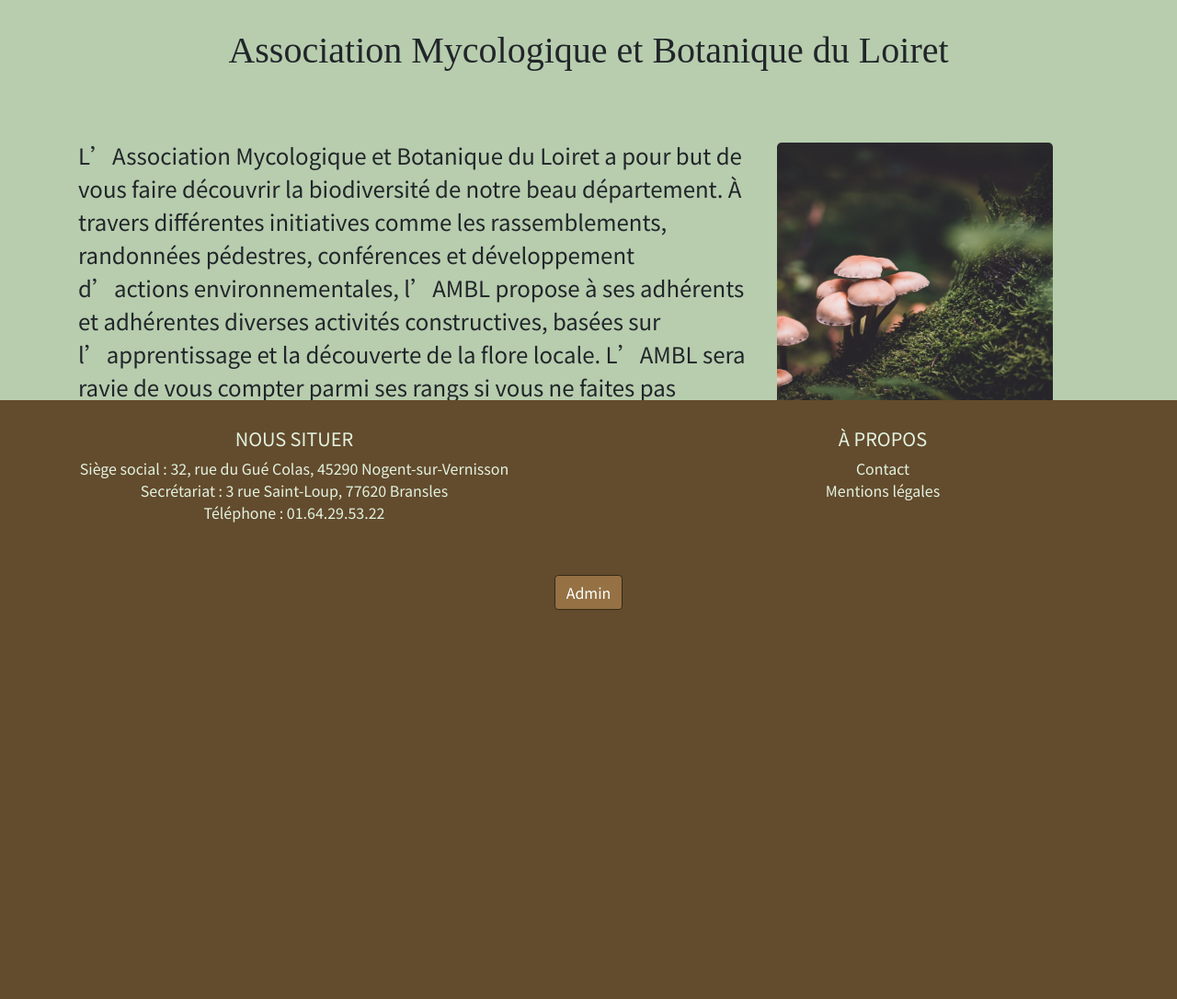
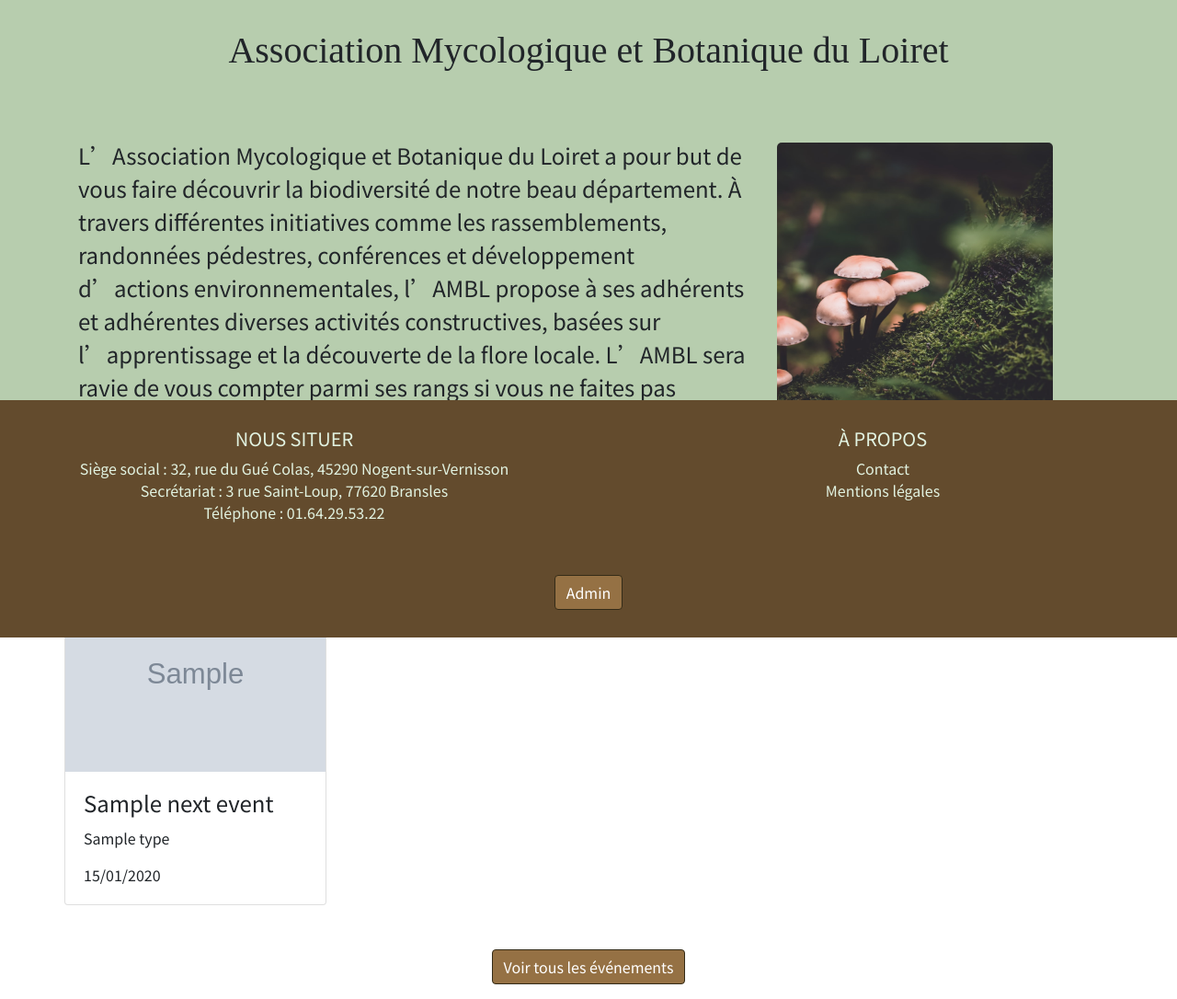
Before and after one commit to WildCodeSchool/orleans-php-2003-project-ambl, a PHP site: template src/View/Home/index.html.twig in a window 1280 px wide. Shown: the part 107-1193 px from the top of the page at 92% size. Before the commit the page ends 770 px from the top, so only its background shows below. Run offline with PHP 8.4, Linux system fonts and the light colour scheme; the template is opened without the code that fills it: most values are stand-ins (such as "Sample title", 1, 10 or a date in 2020); grey boxes marked "Sample" are stand-in pictures; some libraries are stand-ins or nearby versions; some web fonts are replaced.

Commit message:
Setting up the next events section in the home page

```diff
--- a/src/Model/EventsManager.php
+++ b/src/Model/EventsManager.php
@@ -33,7 +33,7 @@ class EventsManager extends AbstractManager
 
     public function selectNextEvents(int $nbEvents): array
     {
-        $query = "SELECT e.title, e.date, t.image
+        $query = "SELECT e.title, e.date, t.image, t.type
                   FROM event e
                   JOIN event_type t ON e.type_id = t.id
                   ORDER BY e.date, e.hour
--- a/src/View/Home/index.html.twig
+++ b/src/View/Home/index.html.twig
@@ -1,4 +1,7 @@
 {% extends 'layout.html.twig' %}
+
+{% block title %}Accueil{% endblock %}
+{% block stylesheet %}<link rel="stylesheet" href="/assets/css/home.css">{% endblock %}
 
 {% block content %}
     <header class="header">
@@ -15,11 +18,31 @@
                         L’AMBL sera ravie de vous compter parmi ses rangs si vous ne faites pas encore partie de notre association !
                 </div>
                 <div class="col-sm-6 col-md-5 col-xl-4">
-                    <img clas="img-fluid" src="/assets/images/image_champignon.jpeg" alt="">
+                    <img class="img-fluid" src="/assets/images/image_champignon.jpeg" alt="">
                 </div>
             </div>
         </div>
     </header>
 
+    <section class="next-events container">
+        <h2 class="text-center">Événements à venir</h2>
+
+        <div class="row justify-content-center justify-content-md-between">
+        {% for nextEvent in nextEvents %}
+            <div class="card col-8 col-md-3">
+                <img class="card-img-top" src="{{ nextEvent.image }}" alt="{{ 'Image ' ~ nextEvent.type }}">
+                <div class="card-body">
+                    <h3 class="card-title">{{ nextEvent.title }}</h3>
+                    <p class="card-text">{{ nextEvent.type }}</p>
+                    <p class="card-text">{{ nexEvent.date|date('d/m/Y') }}</p>
+                </div>
+            </div>
+        {% endfor %}
+        </div>
+
+        <div class="text-center button-events">
+            <a class="btn btn-primary" href="/events/index">Voir tous les événements</a>
+        </div>
+    </section>
 
 {% endblock %}
```
Also changed, not shown: public/assets/css/home.css (added), 1 other file.
